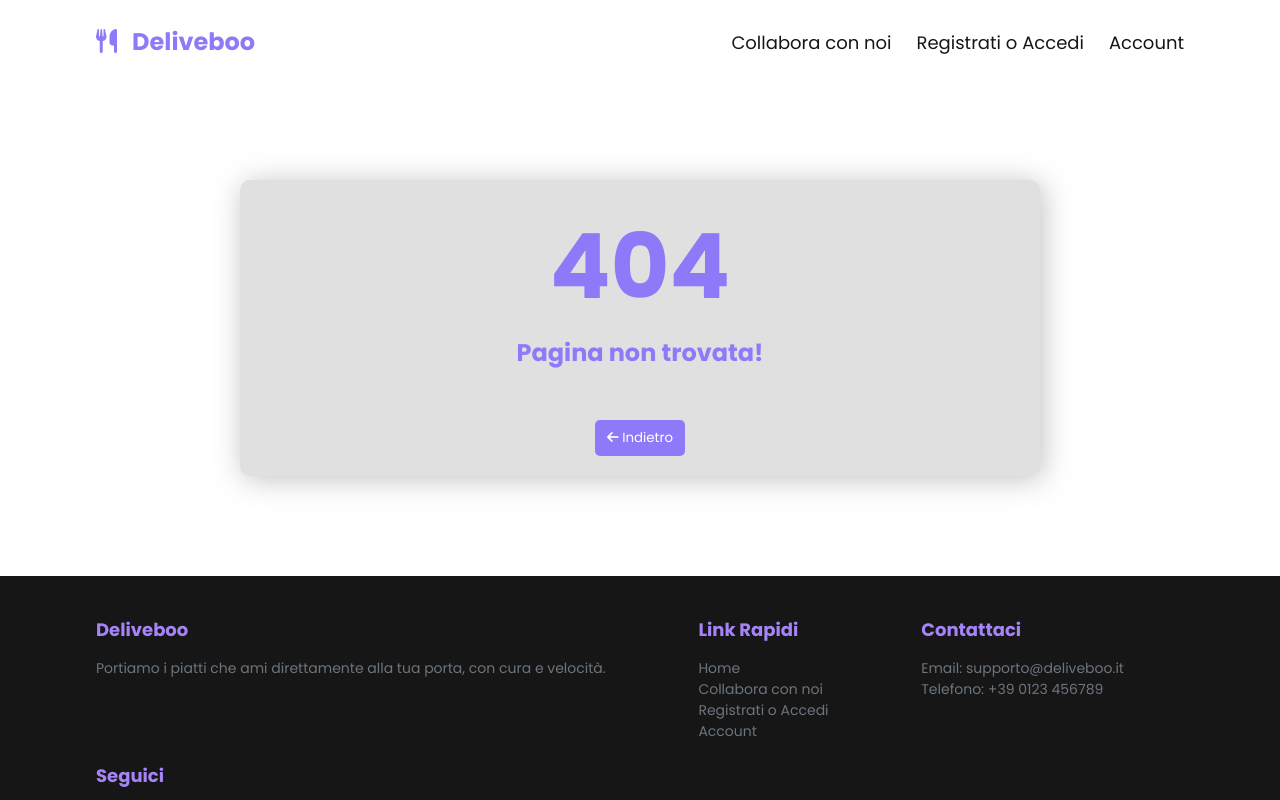
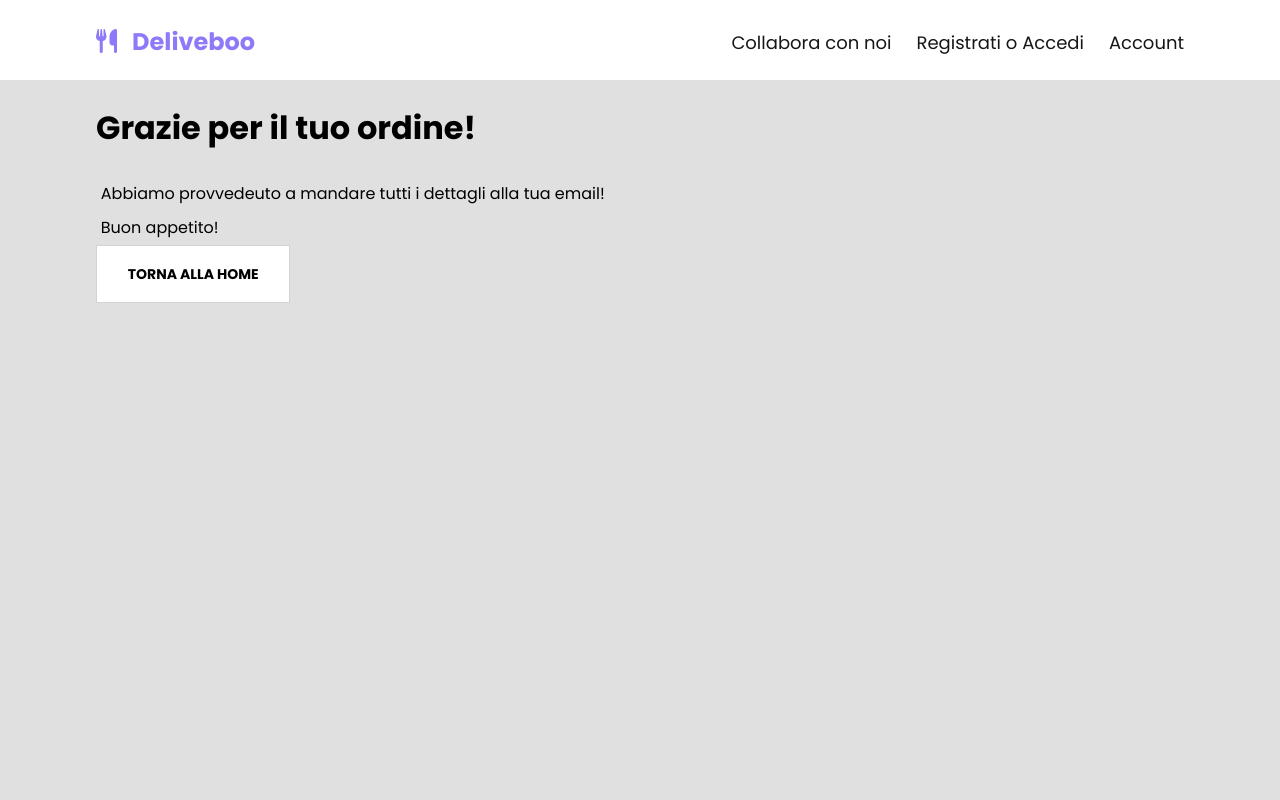
Before and after one commit to MassimoRomano/fron-end-deliveboo, a Vue app: page /order-complete in a window 1280 px wide. Shown: the top 800 px of the page. Built offline with nearby package versions, Linux system fonts and the light colour scheme.

Commit message:
edit order page with style, add order cmplete page

```diff
--- a/src/components/css/_home.css
+++ b/src/components/css/_home.css
@@ -739,7 +739,6 @@
                 width: 100%;
                 padding: 0;
 
-
                 .card-body-restaurant {
                     display: flex;
                     flex-direction: row;
@@ -1090,7 +1089,6 @@
                 height: 320px;
                 width: 220px;
 
-
                 .card-body-restaurant {
                     img {
                         aspect-ratio: 1.8;
@@ -1131,7 +1129,7 @@
         margin-left: -20px;
     }
 
-    .types-section{
+    .types-section {
         width: 200px;
     }
 
@@ -1226,7 +1224,7 @@
 /* MEDIA 1024 */
 
 /* #region Giacomo pc */
-@media (min-width:1000px)  {
+@media (min-width:1000px) {
     .jumbo-head {
         height: 800px;
 
--- a/src/components/css/_order.css
+++ b/src/components/css/_order.css
@@ -1,6 +1,6 @@
-.order-page{
+.order-page {
     background-color: var(--tertiary-color);
-    height: 100vh;
+    min-height: 100vh;
 }
 
 
@@ -152,6 +152,15 @@
     }
 }
 
+.braintree-placeholder {
+    margin-bottom: 0;
+}
+
+.braintree-placeholder,
+.braintree-placeholder {
+    margin-bottom: 0;
+}
+
 /* MEDIA */
 
 /* #region Media cell */
--- /dev/null
+++ b/src/components/css/_order_complete.css
@@ -0,0 +1,73 @@
+.order_completed {
+  min-height: 100vh;
+  background-color: var(--tertiary-color);
+
+  h1 {
+    padding: 1.5rem 0;
+  }
+
+  p {
+    padding: 0.3rem;
+  }
+
+}
+
+.btn_pay {
+  appearance: none;
+  background-color: #FFFFFF;
+  border-width: 0;
+  box-sizing: border-box;
+  color: #000000;
+  cursor: pointer;
+  display: inline-block;
+  font-size: 14px;
+  font-weight: 500;
+  letter-spacing: 0;
+  line-height: 1em;
+  margin: 0 0 3rem;
+  opacity: 1;
+  outline: 0;
+  padding: 1.5em 2.2em;
+  position: relative;
+  text-align: center;
+  text-decoration: none;
+  text-rendering: geometricprecision;
+  text-transform: uppercase;
+  font-weight: bold;
+  transition: opacity 300ms cubic-bezier(.694, 0, 0.335, 1), background-color 100ms cubic-bezier(.694, 0, 0.335, 1), color 100ms cubic-bezier(.694, 0, 0.335, 1);
+  user-select: none;
+  -webkit-user-select: none;
+  touch-action: manipulation;
+  vertical-align: baseline;
+  white-space: nowrap;
+  border: 1px solid rgba(0, 0, 0, 0.171);
+}
+
+.btn_pay:before {
+  animation: opacityFallbackOut .5s step-end forwards;
+  backface-visibility: hidden;
+  background-color: #EBEBEB;
+  clip-path: polygon(-1% 0, 0 0, -25% 100%, -1% 100%);
+  content: "";
+  height: 100%;
+  left: 0;
+  position: absolute;
+  top: 0;
+  transform: translateZ(0);
+  transition: clip-path .5s cubic-bezier(.165, 0.84, 0.44, 1), -webkit-clip-path .5s cubic-bezier(.165, 0.84, 0.44, 1);
+  width: 100%;
+}
+
+.btn_pay:hover:before {
+  animation: opacityFallbackIn 0s step-start forwards;
+  clip-path: polygon(0 0, 101% 0, 101% 101%, 0 101%);
+}
+
+.btn_pay:after {
+  background-color: #FFFFFF;
+}
+
+.btn_pay span {
+  z-index: 1;
+  position: relative;
+}
--- a/src/components/views/AppCart.vue
+++ /dev/null
@@ -1,6 +0,0 @@
-<script>
-
-</script>
-
-<template>
-</template>
--- a/src/components/views/AppOrder.vue
+++ b/src/components/views/AppOrder.vue
@@ -1,7 +1,6 @@
 <script>
 import axios from 'axios';
 import dropin from 'braintree-web-drop-in';
-
 
 export default {
     name: 'AppOrder',
@@ -218,8 +217,8 @@ export default {
             }
 
             // Verifica numero di telefono
-            if (!this.customer_phone_number || this.customer_phone_number.length < 10 || !/^\d{10,}$/.test(this.customer_phone_number)) {
-                this.formErrors.customer_phone_number = ['Questo campo deve essere un numero di almeno 10 cifre'];
+            if (!this.customer_phone_number || this.customer_phone_number.length < 6 || !/^\d{10,}$/.test(this.customer_phone_number)) {
+                this.formErrors.customer_phone_number = ['Questo campo deve contenere un numero di almeno 6 cifre'];
                 isValid = false;
             }
 
@@ -236,7 +235,13 @@ export default {
             this.total_price = JSON.parse(localStorage.getItem("total"))
             this.restaurant_name = JSON.parse(localStorage.getItem("restaurant_name"))
             this.restaurant_slug = JSON.parse(localStorage.getItem("restaurant_slug"))
+        },
+
+        orderCompleted() {
+            if (this.orderDone) {
+                this.$router.push('/order-complete')
             }
+        },
 
     },
     mounted() {
@@ -251,6 +256,8 @@ export default {
 </script>
 
 <template>
+
+    <div class="order-page">
         <section class="order p-5" v-if="this.total_price > 0">
 
             <router-link :to="{ path: '/restaurant/' + this.restaurant_slug }" class="btn_back">
@@ -258,6 +265,7 @@ export default {
                     Torna al ristorante
                 </span>
             </router-link>
+            <!-- /back to restaurant -->
 
             <div class="container">
                 <!-- alert di successo del campo form lato laravel-->
@@ -269,6 +277,7 @@ export default {
                         </div>
                     </div>
                 </template>
+                <!-- /success -->
 
                 <!-- alert di errore del campo form lato laravel -->
                 <template v-if="errors">
@@ -284,13 +293,14 @@ export default {
                         </div>
                     </div>
                 </template>
+                <!-- /errors -->
 
-
-
-            <h2 v-if="!this.orderDone" class="fw_bold text_center">Inserisci i tuoi dati per completare l'ordine</h2>
+                <h2 v-if="!this.orderDone" class="fw_bold text_center">
+                    Inserisci i tuoi dati per completare l'ordine
+                </h2>
+                <!-- Title -->
 
                 <div class="row">
-
                     <div class="col">
                         <form v-if="!this.orderDone" action="" method="post" @submit.prevent="newOrder">
 
@@ -307,6 +317,7 @@ export default {
                                 </template>
                             </div>
                             <!-- /name -->
+
                             <div class="mb-3">
                                 <label for="customer_lastname" class="form-label">Cognome *</label>
                                 <input type="text" class="form-control pad-3" name="customer_lastname"
@@ -320,10 +331,11 @@ export default {
                                 </template>
                             </div>
                             <!-- /lastname -->
+
                             <div class="mb-3">
                                 <label for="customer_address" class="form-label">Indirizzo *</label>
-                            <input type="text" class="form-control pad-3" name="customer_address" id="customer_address"
-                                aria-describedby="helpId" v-model="customer_address"
+                                <input type="text" class="form-control pad-3" name="customer_address"
+                                    id="customer_address" aria-describedby="helpId" v-model="customer_address"
                                     :class="{ 'border-red': formErrors.customer_address }" />
                                 <!-- errore di validazione lato laravel -->
                                 <template v-if="formErrors.customer_address">
@@ -333,6 +345,7 @@ export default {
                                 </template>
                             </div>
                             <!-- /address -->
+
                             <div class="mb-3">
                                 <label for="customer_phone_number" class="form-label">Telefono *</label>
                                 <input type="text" class="form-control pad-3" name="customer_phone_number"
@@ -340,17 +353,20 @@ export default {
                                     :class="{ 'border-red': formErrors.customer_phone_number }" />
                                 <!-- errore di validazione lato laravel -->
                                 <template v-if="formErrors.customer_phone_number">
-                                <div class="text-red" v-for="error in formErrors.customer_phone_number" :key="error">
+                                    <div class="text-red" v-for="error in formErrors.customer_phone_number"
+                                        :key="error">
                                         {{ error }}
                                     </div>
                                 </template>
                             </div>
                             <!-- /phone number -->
+
                             <div class="mb-3">
                                 <div class="mb-3">
                                     <label for="customer_email" class="form-label">Email *</label>
-                                <input type="email" class="form-control pad-3" name="customer_email" id="customer_email"
-                                    v-model="customer_email" :class="{ 'border-red': formErrors.customer_email }" />
+                                    <input type="email" class="form-control pad-3" name="customer_email"
+                                        id="customer_email" v-model="customer_email"
+                                        :class="{ 'border-red': formErrors.customer_email }" />
                                     <!-- errore di validazione lato laravel -->
                                     <template v-if="formErrors.customer_email">
                                         <div class="text-red" v-for="error in formErrors.customer_email" :key="error">
@@ -360,10 +376,12 @@ export default {
                                 </div>
                             </div>
                             <!-- /email -->
+
                             <div class="mb-3">
                                 <label for="customer_note" class="form-label">Note</label>
                                 <textarea class="form-control pad-3" name="customer_note" id="customer_note" rows="3"
-                                v-model="customer_note" :class="{ 'border-red': formErrors.customer_note }"></textarea>
+                                    v-model="customer_note"
+                                    :class="{ 'border-red': formErrors.customer_note }"></textarea>
                                 <!-- errore di validazione lato laravel -->
                                 <template v-if="formErrors.customer_note">
                                     <div class="text-red" v-for="error in formErrors.customer_note" :key="error">
@@ -372,19 +390,22 @@ export default {
                                 </template>
                             </div>
                             <!-- /notes -->
+
                             <button @click="this.cantYouPay = false" id="submit-button" type="submit" class="btn_pay"
                                 :disabled="loading">
                                 <template v-if="!loading">
-                                <span>Paga</span>
+                                    <span>Paga ora</span>
                                 </template>
                                 <template v-else>
                                     <i class="fa-regular fa-paper-plane px-1"></i>
-                                ATTENDI....
+                                    Attendi....
                                 </template>
                             </button>
                         </form>
                         <!-- /form -->
+
                         <template v-if="orderMessage">
+                            {{ orderCompleted() }}
                             {{ (this.formErrors = null), (this.paymentMessage = '') }}
                             <div class="alert alert-success mt-3">
                                 <div class="info">{{ orderMessage }}</div>
@@ -395,13 +416,41 @@ export default {
                                 </span>
                             </router-link>
                         </template>
+                        <!-- /back to home -->
+
+                    </div>
+                    <!-- /.col -->
+
+                    <div class="col">
+                        <div class="my_container">
+                            <!-- Messaggio per la carta rifiutata -->
+                            <div id="dropin-wrapper">
+                                <div id="checkout-message"></div>
+                                <div id="dropin-container"></div>
+                            </div>
+
+                            <!-- Messaggio per la carta accettata -->
+                            <template v-if="paymentMessage">
+                                <div class="alert alert-success">
+                                    <div class="info">{{ paymentMessage }}</div>
+                                </div>
+                            </template>
+
+                            <template v-if="this.cantYouPay">
+                                <div class="alert alert-danger">
+                                    <div class="info">{{ this.errorMessage }}</div>
+                                </div>
+                            </template>
+
+                        </div>
+                        <!-- /pagamento -->
                     </div>
                     <!-- /.col -->
 
                     <div class="col">
                         <div class="card">
                             <h3>Riepilogo ordine</h3>
-                        <p class="restaurant_name">{{ restaurant_name }}</p>
+                            <p class="restaurant_name">Ristorante: {{ restaurant_name }}</p>
                             <div>
                                 <ul>
                                     <li v-for="dish in this.cart" :key="dish.object.id">
@@ -434,27 +483,6 @@ export default {
                                 </p>
                             </template>
 
-                        <div class="my_container">
-                            <!-- Messaggio per la carta rifiutata -->
-                            <div id="dropin-wrapper">
-                                <div id="checkout-message"></div>
-                                <div id="dropin-container"></div>
-                            </div>
-
-                            <!-- Messaggio per la carta accettata -->
-                            <template v-if="paymentMessage">
-                                <div class="alert alert-success">
-                                    <div class="info">{{ paymentMessage }}</div>
-                                </div>
-                            </template>
-
-                            <template v-if="this.cantYouPay">
-                                <div class="alert alert-danger">
-                                    <div class="info">{{ this.errorMessage }}</div>
-                                </div>
-                            </template>
-
-                        </div>
                         </div>
                         <!-- /.card -->
                     </div>
@@ -465,8 +493,13 @@ export default {
             </div>
             <!-- /.container -->
         </section>
-    <section v-else>Non hai nulla nel carrello!</section>
+        <section v-else>
+            <div class="container">
+                Non hai nulla nel carrello!
+            </div>
+        </section>
         <!-- /.order -->
+    </div>
 </template>
 
 <style>
--- /dev/null
+++ b/src/components/views/AppOrderComplete.vue
@@ -0,0 +1,27 @@
+<script>
+
+</script>
+
+<template>
+
+    <div class="order_completed">
+
+        <div class="container">
+            <h1 class="title">Grazie per il tuo ordine!</h1>
+            <p>Abbiamo provvedeuto a mandare tutti i dettagli alla tua email!</p>
+            <p>Buon appetito!</p>
+
+            <router-link :to="{ name: 'Home' }" class="btn_pay">
+                <span>
+                    Torna alla home
+                </span>
+            </router-link>
+        </div>
+        <!-- /.container -->
+    </div>
+
+</template>
+
+<style>
+@import '../css/_order_complete.css';
+</style>
--- a/src/router.js
+++ b/src/router.js
@@ -4,6 +4,7 @@ import AppSearch from './components/views/AppSearch.vue';
 import AppRestaurant from "./components/views/AppRestaurant.vue";
 import AppOrder from "./components/views/AppOrder.vue";
 import NotFound from "./components/views/NotFound.vue";
+import AppOrderComplete from "./components/views/AppOrderComplete.vue";
 
 const router = createRouter({
     history: createWebHistory(),
@@ -14,9 +15,9 @@ const router = createRouter({
             name: 'Home'
         },
         {
-            path: '/search',
-            component: AppSearch,
-            name: 'search'
+            path: '/order-complete',
+            component: AppOrderComplete,
+            name: 'order-complete'
         },
         {
             path: '/restaurant/:slug',
```
Lines whose indentation alone changed are shown as unchanged.
